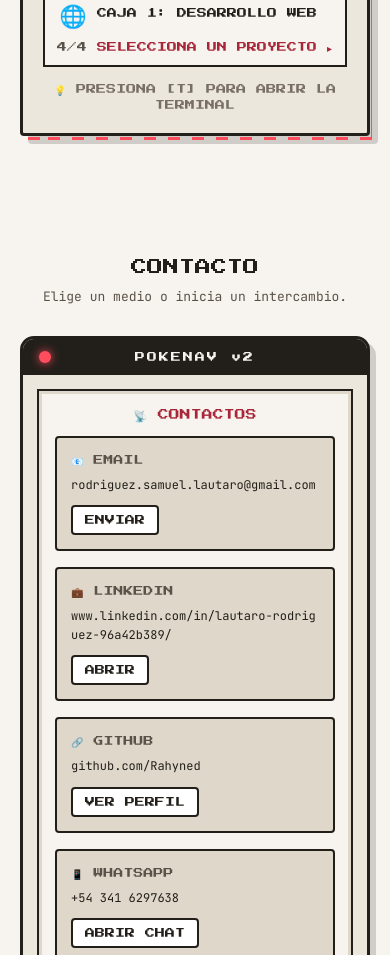
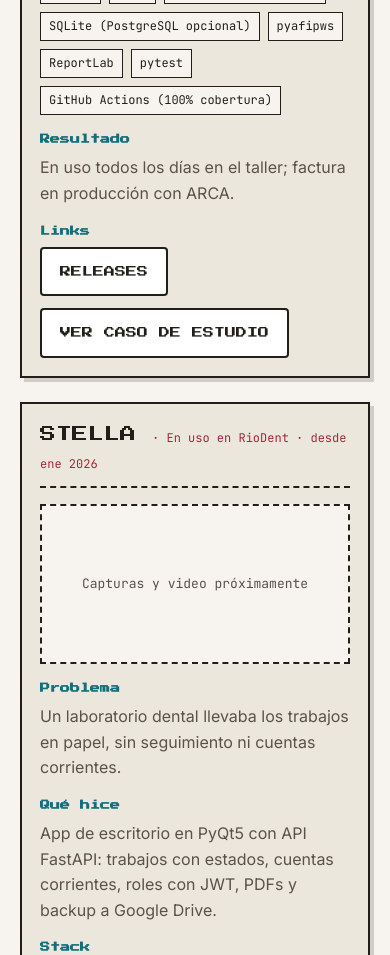
Before and after one commit to Rahyned/Portafolio-web, a React (Vite) app in the folder client/: page / in a window 390 px wide. Shown: the part 4840-5795 px from the top of the page. Built offline with nearby package versions, Linux system fonts and the light colour scheme; no server answers.

Commit message:
feat(proyectos): cartas de proyectos destacados y otros proyectos

```diff
--- a/client/src/App.jsx
+++ b/client/src/App.jsx
@@ -8,6 +8,7 @@ import Header from "./components/Header";
 import Hero from "./components/Hero";
 import Breadcrumb from "./components/Breadcrumb";
 import TrainerCard from "./components/TrainerCard";
+import FeaturedProjects from "./components/FeaturedProjects";
 import PCStorage from "./components/PCStorage";
 import Services from "./components/Services";
 import Contact from "./components/Contact";
@@ -98,6 +99,7 @@ export default function App() {
             <Breadcrumb />
             <TrainerCard />
             <Services />
+            <FeaturedProjects />
             <PCStorage />
             <Contact />
           </>
--- /dev/null
+++ b/client/src/components/FeaturedProjects.jsx
@@ -0,0 +1,26 @@
+import { useData } from "../context/DataContext";
+import { useLanguage } from "../context/LanguageContext";
+import ProjectCard from "./ProjectCard";
+
+export default function FeaturedProjects() {
+  const { data } = useData();
+  const { t } = useLanguage();
+  const projects = data.FEATURED_PROJECTS || [];
+
+  if (!projects.length) return null;
+
+  return (
+    <section className="featured-section" id="proyectos" aria-labelledby="featuredTitle">
+      <div className="section-banner reveal">
+        <h2 className="section-title" id="featuredTitle">{t("featured.title")}</h2>
+        <p className="section-sub">{t("featured.sub")}</p>
+      </div>
+
+      <div className="featured-grid">
+        {projects.map((project) => (
+          <ProjectCard key={project.id} project={project} />
+        ))}
+      </div>
+    </section>
+  );
+}
--- /dev/null
+++ b/client/src/components/ProjectCard.jsx
@@ -0,0 +1,82 @@
+import { useLanguage } from "../context/LanguageContext";
+
+const MEDIA_SIZE = {
+  "/media/rag-demo.gif": { width: 780, height: 560 },
+  "/media/pronostico.png": { width: 1320, height: 600 }
+};
+
+export default function ProjectCard({ project }) {
+  const { t } = useLanguage();
+  const { title, status, since, problem, built, stack, result, links, media, private: isPrivate } = project;
+
+  const hasLinks = links.length > 0;
+  const privateText = project.id === "stella" ? t("featured.clientPrivate") : t("featured.repoPrivate");
+  const size = MEDIA_SIZE[media.src] || { width: 1200, height: 675 };
+
+  return (
+    <article className="featured-card">
+      <header className="featured-card-head">
+        <h3 className="featured-card-title">
+          {title} <span className="featured-card-meta">· {status}{since ? ` · ${since}` : ""}</span>
+        </h3>
+      </header>
+
+      {media.type === "placeholder" ? (
+        <div className="featured-media-placeholder" role="img" aria-label={media.alt}>
+          {media.alt}
+        </div>
+      ) : (
+        <img
+          className="featured-media"
+          src={media.src}
+          alt={media.alt}
+          width={size.width}
+          height={size.height}
+          loading="lazy"
+          decoding="async"
+        />
+      )}
+
+      <div className="featured-block">
+        <h4>{t("featured.problem")}</h4>
+        <p>{problem}</p>
+      </div>
+
+      <div className="featured-block">
+        <h4>{t("featured.built")}</h4>
+        <p>{built}</p>
+      </div>
+
+      <div className="featured-block">
+        <h4>{t("featured.stack")}</h4>
+        <div className="featured-stack">
+          {stack.map((tech) => (
+            <span key={tech} className="featured-chip">{tech}</span>
+          ))}
+        </div>
+      </div>
+
+      <div className="featured-block">
+        <h4>{t("featured.result")}</h4>
+        <p>{result}</p>
+      </div>
+
+      <div className="featured-block featured-block-links">
+        <h4>{t("featured.links")}</h4>
+        {hasLinks ? (
+          <div className="featured-links">
+            {links.map((link) => (
+              link.url.startsWith("/") ? (
+                <a key={link.label} href={link.url} className="btn-link">{link.label}</a>
+              ) : (
+                <a key={link.label} href={link.url} className="btn-link" target="_blank" rel="noopener noreferrer">{link.label}</a>
+              )
+            ))}
+          </div>
+        ) : (
+          isPrivate ? <p className="featured-private">{privateText}</p> : null
+        )}
+      </div>
+    </article>
+  );
+}
--- a/client/src/components/ProjectModal.jsx
+++ b/client/src/components/ProjectModal.jsx
@@ -10,12 +10,6 @@ const statusSlug = (status) => {
   if (s.includes("desarrollo") || s.includes("development")) return "s-en-desarrollo";
   if (s.includes("curso") || s.includes("progress")) return "s-en-curso";
   return "";
-};
-
-const assistantHref = (p) => {
-  const h = typeof window !== "undefined" ? window.location.hostname : "";
-  const isLocal = !h || h === "localhost" || h === "127.0.0.1";
-  return isLocal ? "https://rag-proyectos.vercel.app/" : p.assistant;
 };
 
 export default function ProjectModal({ project, onClose }) {
@@ -119,20 +113,19 @@ export default function ProjectModal({ project, onClose }) {
             </div>
           </div>
 
+          {(project.demo || project.github) && (
             <div className="modal-block">
               <h4 className="modal-block-title">{t("modal.block.code")}</h4>
               <div className="modal-actions">
-              {project.demo ? (
+                {project.demo && (
                   <a href={project.demo} target="_blank" rel="noopener noreferrer" className="btn-link" onClick={() => sfx("click")}>{t("modal.demo")}</a>
-              ) : (
-                <button type="button" className="btn-link" disabled aria-disabled="true">{t("modal.demo")}</button>
                 )}
-              {project.assistant ? (
-                <a href={assistantHref(project)} target="_blank" rel="noopener noreferrer" className="btn-link" onClick={() => sfx("click")}>{t("modal.assistant")}</a>
-              ) : null}
+                {project.github && (
                   <a href={project.github} target="_blank" rel="noopener noreferrer" className="btn-link" onClick={() => sfx("click")}>{t("modal.github")}</a>
+                )}
               </div>
             </div>
+          )}
 
           <p className="modal-timeline">{t("modal.completed")} <strong>{project.timeline}</strong></p>
         </div>
--- a/client/src/i18n/translations.js
+++ b/client/src/i18n/translations.js
@@ -52,9 +52,20 @@ export const translations = {
     "services.sub": "Lo que puedo construir para vos.",
     "services.cta": "INICIAR INTERCAMBIO →",
 
+    // Proyectos destacados
+    "featured.title": "Proyectos destacados",
+    "featured.sub": "Sistemas y productos que ya usan personas reales.",
+    "featured.problem": "Problema",
+    "featured.built": "Qué hice",
+    "featured.stack": "Stack",
+    "featured.result": "Resultado",
+    "featured.links": "Links",
+    "featured.repoPrivate": "Repo privado",
+    "featured.clientPrivate": "privado: datos de cliente",
+
     // PCStorage
-    "pc.title": "SISTEMA DE ALMACENAMIENTO PC",
-    "pc.sub": "Mis proyectos, guardados como en la PC de Bill.",
+    "pc.title": "Otros proyectos",
+    "pc.sub": "Más trabajos, experimentos y herramientas.",
     "pc.titlebar": "PC DE LAUTARO // PROYECTOS",
     "pc.aria.slotEmpty": "Slot vacío",
     "pc.aria.project": "Proyecto: {title}",
@@ -253,9 +264,20 @@ export const translations = {
     "services.sub": "What I can build for you.",
     "services.cta": "START TRADE →",
 
+    // Proyectos destacados
+    "featured.title": "Proyectos destacados",
+    "featured.sub": "Sistemas y productos que ya usan personas reales.",
+    "featured.problem": "Problema",
+    "featured.built": "Qué hice",
+    "featured.stack": "Stack",
+    "featured.result": "Resultado",
+    "featured.links": "Links",
+    "featured.repoPrivate": "Repo privado",
+    "featured.clientPrivate": "privado: datos de cliente",
+
     // PCStorage
-    "pc.title": "PC STORAGE SYSTEM",
-    "pc.sub": "My projects, stored like in Bill's PC.",
+    "pc.title": "Otros proyectos",
+    "pc.sub": "Más trabajos, experimentos y herramientas.",
     "pc.titlebar": "LAUTARO'S PC // PROJECTS",
     "pc.aria.slotEmpty": "Empty slot",
     "pc.aria.project": "Project: {title}",
--- a/client/src/main.jsx
+++ b/client/src/main.jsx
@@ -14,6 +14,7 @@ import "./styles/header.css";
 import "./styles/hero.css";
 import "./styles/breadcrumb.css";
 import "./styles/trainer-card.css";
+import "./styles/featured.css";
 import "./styles/pc-storage.css";
 import "./styles/services.css";
 import "./styles/contact.css";
--- /dev/null
+++ b/client/src/styles/featured.css
@@ -0,0 +1,126 @@
+/* ============================================================
+   PROYECTOS DESTACADOS
+   ============================================================ */
+
+.featured-section {
+  max-width: var(--max-width);
+  margin: 0 auto;
+  padding: 70px 40px 30px;
+}
+
+.featured-grid {
+  display: grid;
+  grid-template-columns: 1fr;
+  gap: 24px;
+  margin-top: 24px;
+}
+
+.featured-card {
+  display: flex;
+  flex-direction: column;
+  gap: 16px;
+  background: var(--bg-secondary);
+  border: var(--border-thick) solid var(--border);
+  box-shadow: 4px 4px 0 var(--shadow);
+  padding: 24px;
+  color: var(--text-primary);
+}
+
+.featured-card-head {
+  border-bottom: 2px dashed var(--border);
+  padding-bottom: 12px;
+}
+
+.featured-card-title {
+  font-size: 16px;
+  line-height: 1.6;
+}
+
+.featured-card-meta {
+  color: var(--accent-text);
+  font-family: var(--font-mono);
+  font-size: 12px;
+  text-transform: none;
+}
+
+.featured-media-placeholder {
+  display: flex;
+  align-items: center;
+  justify-content: center;
+  min-height: 160px;
+  padding: 24px;
+  border: 2px dashed var(--border);
+  background: var(--bg-primary);
+  color: var(--text-secondary);
+  font-family: var(--font-mono);
+  font-size: 13px;
+  text-align: center;
+}
+
+.featured-media {
+  width: 100%;
+  height: auto;
+  border: 2px solid var(--border);
+  object-fit: contain;
+  background: var(--bg-primary);
+}
+
+.featured-block h4 {
+  font-family: var(--font-pixel);
+  font-size: 10px;
+  color: var(--accent2);
+  margin-bottom: 8px;
+}
+
+.featured-block p {
+  font-family: var(--font-body);
+  font-size: 16px;
+  line-height: 1.6;
+  color: var(--text-secondary);
+}
+
+.featured-stack {
+  display: flex;
+  flex-wrap: wrap;
+  gap: 8px;
+}
+
+.featured-chip {
+  font-family: var(--font-mono);
+  font-size: 12px;
+  padding: 4px 8px;
+  border: 1px solid var(--border);
+  background: var(--bg-primary);
+  color: var(--text-primary);
+}
+
+.featured-links {
+  display: flex;
+  flex-wrap: wrap;
+  gap: 12px;
+}
+
+.featured-links .btn-link {
+  display: inline-block;
+}
+
+.featured-private {
+  font-family: var(--font-mono);
+  font-size: 13px;
+  color: var(--text-secondary);
+}
+
+@media (min-width: 1024px) {
+  .featured-grid {
+    grid-template-columns: repeat(2, minmax(0, 1fr));
+  }
+}
+
+@media (max-width: 768px) {
+  .featured-section {
+    padding: 50px 20px 20px;
+  }
+  .featured-card {
+    padding: 18px;
+  }
+}
```
Also changed, not shown: 1 other file (tests, documents, lock files or other folders). Lines whose indentation alone changed are shown as unchanged.
